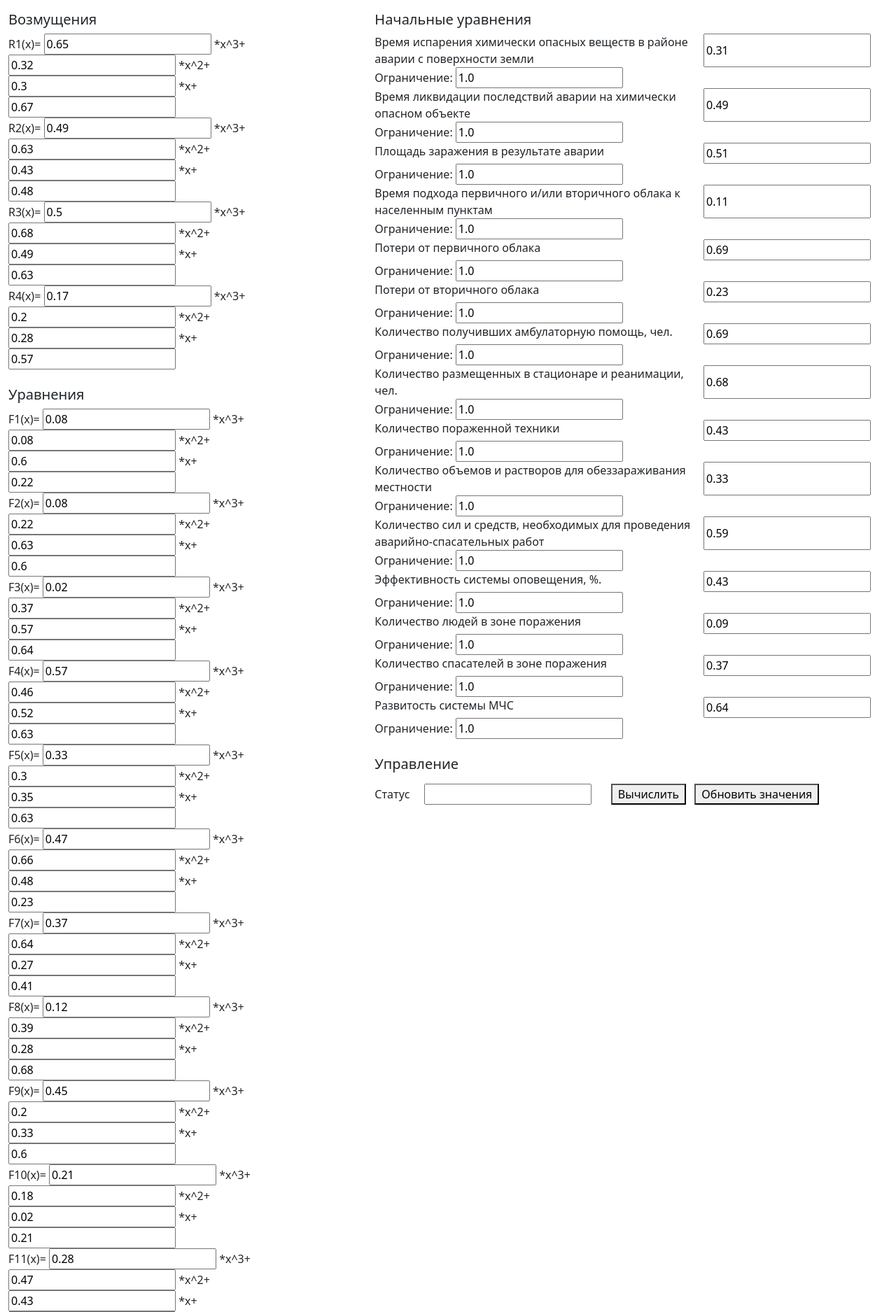
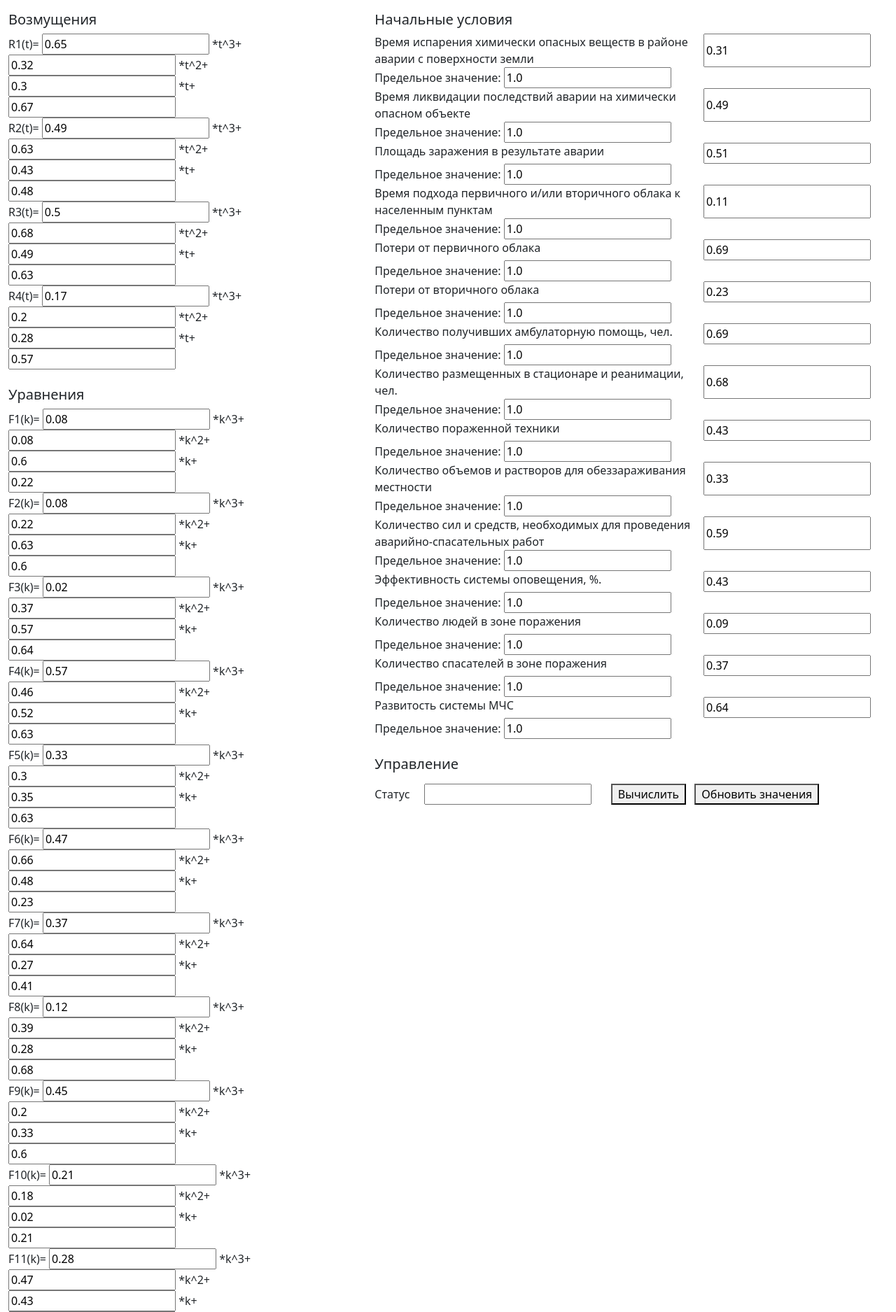
Before and after one commit to IvanBoik/kushikov_lab_2, a FastAPI app: page / in a window 1280 px wide. Shown: the part 42-1917 px from the top of the page at 70% size. Run offline with FastAPI, Linux system fonts and the light colour scheme; some libraries are stand-ins or nearby versions.

Commit message:
Поправил замечания

```diff
--- a/main.py
+++ b/main.py
@@ -4,6 +4,7 @@ from fastapi import FastAPI, Depends
 from fastapi.staticfiles import StaticFiles
 from fastapi.templating import Jinja2Templates
 from starlette.requests import Request
+import logging
 
 from process import process, u_list
 
@@ -13,6 +14,8 @@ templates = Jinja2Templates(directory="static/templates")
 
 FAKS_COUNT = 4
 EQUATIONS_COUNT = 55
+
+logger = logging.getLogger("uvicorn.error")
 
 
 @app.get("/initial_equations")
--- a/process.py
+++ b/process.py
@@ -1,14 +1,14 @@
 import matplotlib.pyplot as plt
 import numpy as np
 from scipy.integrate import odeint
-import logging
 
 from functions import pend, r_1, r_2, r_3, r_4
 from radar_diagram import RadarDiagram
 from utils import lines
+import logging
 
+logger = logging.getLogger("uvicorn.error")
 data_sol = []
-logger = logging.getLogger('uvicorn.error')
 
 
 def fill_diagrams(data, initial_equations, restrictions):
@@ -29,9 +29,12 @@ def create_graphic(t, data, faks):
     fig, axs = plt.subplots(figsize=(20, 12))
     plt.subplot(111)
     for i in range(15):
-        plt.plot(t, data[:, i], color=lines[i][0], linestyle=lines[i][1], label=u_list[i])
-    plt.xlabel("t")
+        plt.plot(t, list(map(lambda elem: 0 if elem < 0 else elem, data[:, i])), color=lines[i][0],
+                 linestyle=lines[i][1], label=u_list[i])
+
+    plt.xlabel("t, время")
     plt.xlim([0, 1])
+    plt.ylim(bottom=0)
     plt.legend(loc='lower right', bbox_to_anchor=(1, 1), labelspacing=0.1, fontsize='small')
     draw_third_graphic(t, faks)
     plt.tight_layout()
@@ -57,7 +60,6 @@ def draw_third_graphic(t, faks):
     plt.plot(t, y4, label='R4')
     plt.legend(loc='best')
     plt.xlabel('t')
-    # plt.draw()
     fig.savefig("./static/images/figure2.png")
 
 
@@ -65,24 +67,17 @@ def cast_to_float(initial_equations, faks, equations, restrictions):
     for i in range(len(initial_equations)):
         initial_equations[i] = float(initial_equations[i])
 
-    logger.info("init_eq")
-
     for i in range(len(faks)):
         for j in range(len(faks[i])):
             faks[i][j] = float(faks[i][j])
-
-    logger.info("faks")
 
     for i in range(len(equations)):
         for j in range(len(equations[i])):
             equations[i][j] = float(equations[i][j])
 
-    logger.info("equations")
-
     for i in range(len(restrictions)):
         restrictions[i] = float(restrictions[i])
 
-    logger.info("restrictions")
     return initial_equations, faks, equations, restrictions
 
 
@@ -92,7 +87,7 @@ def process(initial_equations, faks, equations, restrictions):
     cast_to_float(initial_equations, faks, equations, restrictions)
 
     t = np.linspace(0, 1)
-    data_sol = odeint(pend, initial_equations, t, args=(faks, equations))
+    data_sol, d = odeint(pend, initial_equations, t, args=(faks, equations), full_output=True)
     create_graphic(t, data_sol, faks)
     fill_diagrams(data_sol, initial_equations, restrictions)
 
--- a/static/templates/index.html
+++ b/static/templates/index.html
@@ -30,13 +30,13 @@
             <div class="container-scroll">
                 {% for x in range(4) %}
                 <div class="block-function">
-                    <span>R{{ loop.index }}(x)=</span>
+                    <span>R{{ loop.index }}(t)=</span>
                     <input id="faks-{{ loop.index }}-1" type="text">
-                    <span>*x^3+</span>
+                    <span>*t^3+</span>
                     <input id="faks-{{ loop.index }}-2" type="text">
-                    <span>*x^2+</span>
+                    <span>*t^2+</span>
                     <input id="faks-{{ loop.index }}-3" type="text">
-                    <span>*x+</span>
+                    <span>*t+</span>
                     <input id="faks-{{ loop.index }}-4" type="text">
                 </div>
                 {% endfor %}
@@ -47,13 +47,13 @@
                 <div class="container-scroll scroll-2">
                     {% for x in range(55) %}
                     <div class="block-function">
-                        <span>F{{ loop.index }}(x)=</span>
+                        <span>F{{ loop.index }}(k)=</span>
                         <input id="equations-{{ loop.index }}-1" type="text">
-                        <span>*x^3+</span>
+                        <span>*k^3+</span>
                         <input id="equations-{{ loop.index }}-2" type="text">
-                        <span>*x^2+</span>
+                        <span>*k^2+</span>
                         <input id="equations-{{ loop.index }}-3" type="text">
-                        <span>*x+</span>
+                        <span>*k+</span>
                         <input id="equations-{{ loop.index }}-4" type="text">
                     </div>
                     {% endfor %}
@@ -61,7 +61,7 @@
             </div>
         </div>
         <div class="col-lg-7">
-            <h5>Начальные уравнения</h5>
+            <h5>Начальные условия</h5>
             <div class="container-scroll scroll-1">
                 {% for x in initial_equations %}
                 <div class="block-function border-function">
@@ -69,7 +69,7 @@
                         <span>{{ x }}</span>
                         <input id="init-eq-{{ loop.index }}" type="text">
                     </div>
-                    <span> Ограничение: </span>
+                    <span> Предельное значение: </span>
                     <input id="restrictions-{{ loop.index }}" type="text" value="1.0">
                 </div>
                 {% endfor %}
```
